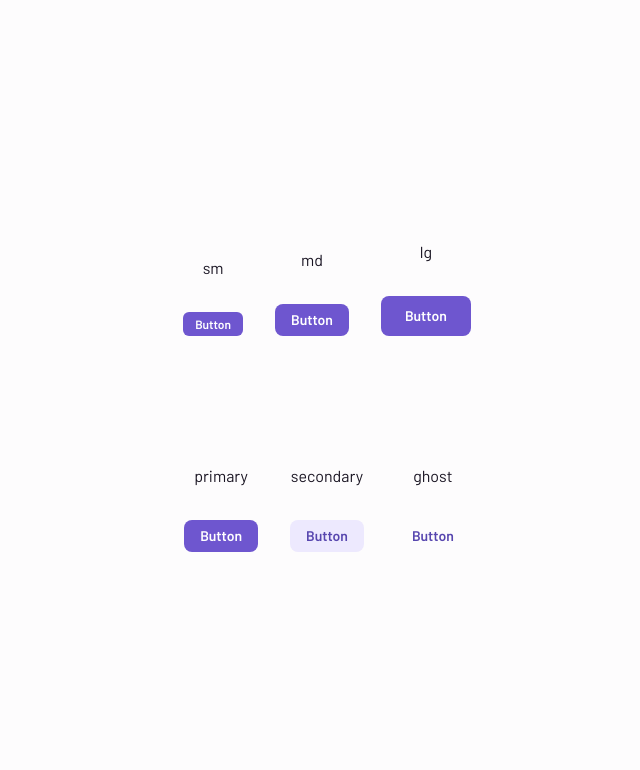
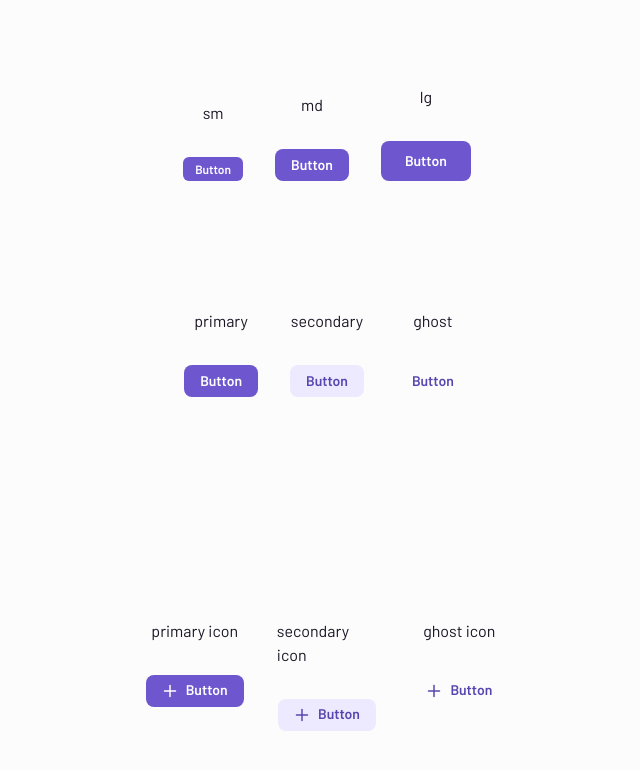
Before and after one commit to brunohfabre/siakitdocumentation, a React (Vite) app: page /button in a window 1280 px wide. Shown: the top 770 px of the page, without its empty margins (313-953 px from the left). Built offline with nearby package versions, Linux system fonts and the light colour scheme.

Commit message:
fix button icon

```diff
--- a/src/components/Button/index.tsx
+++ b/src/components/Button/index.tsx
@@ -14,12 +14,7 @@ type ButtonProps = {
   variant?: Variant;
   onClick: () => void;
   disabled?: boolean;
-  leftIcon?: ForwardRefExoticComponent<
-    IconProps & RefAttributes<SVGSVGElement>
-  >;
-  rightIcon?: ForwardRefExoticComponent<
-    IconProps & RefAttributes<SVGSVGElement>
-  >;
+  icon?: ForwardRefExoticComponent<IconProps & RefAttributes<SVGSVGElement>>;
 };
 
 export function Button({
@@ -30,8 +25,7 @@ export function Button({
   variant = 'primary',
   onClick,
   disabled,
-  leftIcon: LeftIcon,
-  rightIcon: RightIcon,
+  icon: Icon,
 }: ButtonProps): JSX.Element {
   const { colorScheme: themeColorScheme } = useTheme();
 
@@ -56,11 +50,9 @@ export function Button({
       onClick={onClick}
       disabled={disabled}
     >
-      {LeftIcon && <LeftIcon size={iconSize()} weight="bold" />}
+      {Icon && <Icon size={iconSize()} weight="bold" />}
 
       <Heading size={size === 'sm' ? 'xs' : 'sm'}>{children}</Heading>
-
-      {RightIcon && <RightIcon size={iconSize()} weight="bold" />}
     </Container>
   );
 }
--- a/src/pages/ButtonPage.tsx
+++ b/src/pages/ButtonPage.tsx
@@ -1,6 +1,7 @@
+import { Plus } from 'phosphor-react';
+
 import { Button } from '../components/Button';
 import { Flex } from '../components/Flex';
-import { Grid } from '../components/Grid';
 import { Text } from '../components/Text';
 
 export function ButtonPage(): JSX.Element {
@@ -57,6 +58,42 @@ export function ButtonPage(): JSX.Element {
           </Button>
         </Flex>
       </Flex>
+
+      <Flex direction="row" alignItems="flex-start" gap={32}>
+        <Flex alignItems="center" gap={32}>
+          <Text size="md">primary icon</Text>
+
+          <Button type="button" onClick={() => undefined} icon={Plus}>
+            Button
+          </Button>
+        </Flex>
+
+        <Flex alignItems="center" gap={32}>
+          <Text size="md">secondary icon</Text>
+
+          <Button
+            type="button"
+            onClick={() => undefined}
+            variant="secondary"
+            icon={Plus}
+          >
+            Button
+          </Button>
+        </Flex>
+
+        <Flex alignItems="center" gap={32}>
+          <Text size="md">ghost icon</Text>
+
+          <Button
+            type="button"
+            onClick={() => undefined}
+            variant="ghost"
+            icon={Plus}
+          >
+            Button
+          </Button>
+        </Flex>
+      </Flex>
     </Flex>
   );
 }
```
